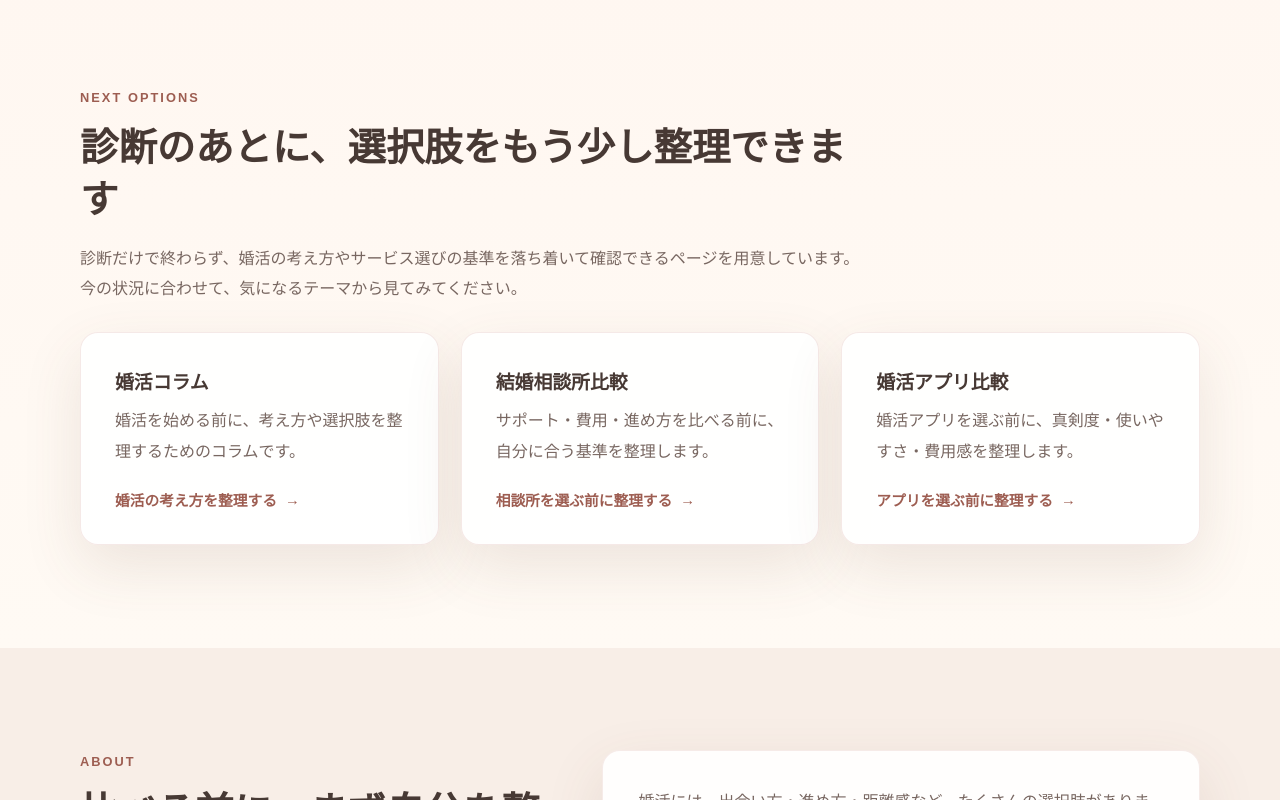
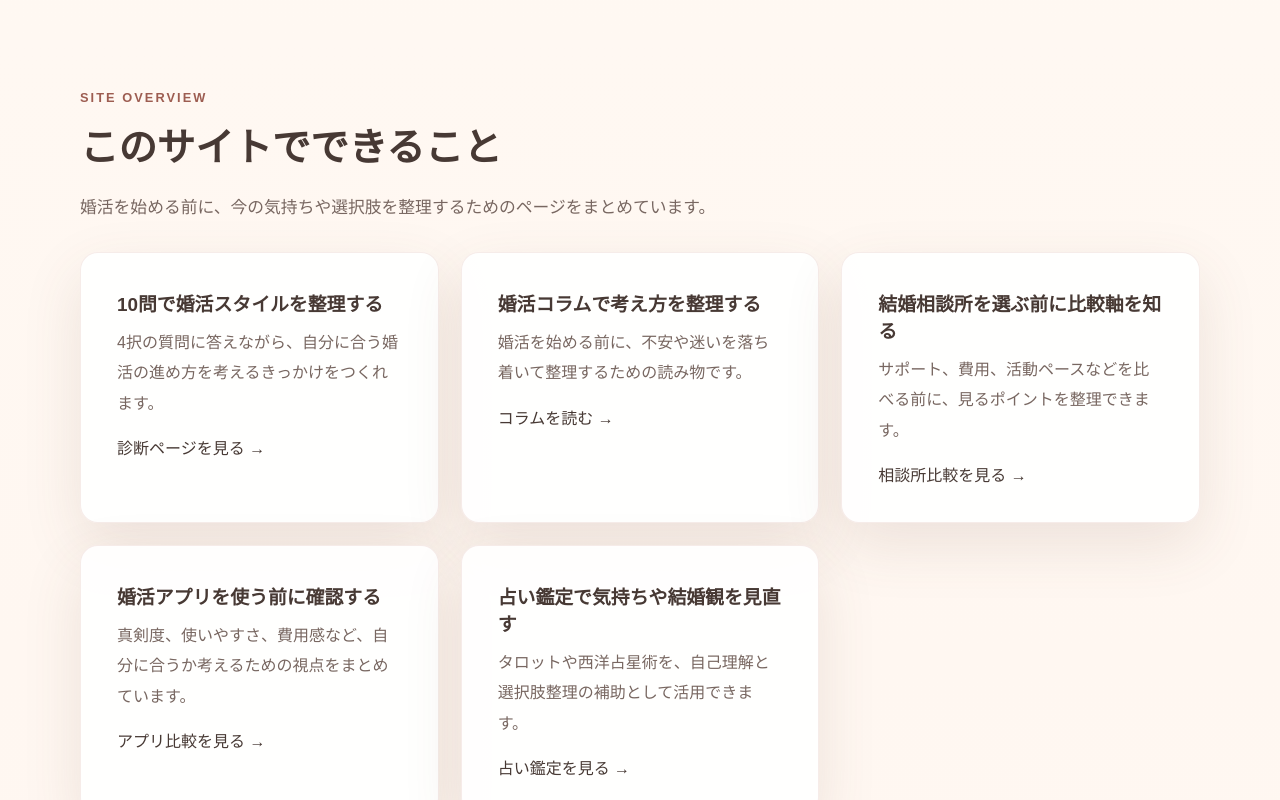
Before and after one commit to kenichis1971-cloud/konkatsu-diagnosis-site, a Next.js app: page / in a window 1280 px wide. Shown: the part 1200-2000 px from the top of the page. Built offline with nearby package versions, Linux system fonts and the light colour scheme.

Commit message:
Add home page site overview section

```diff
--- a/app/page.tsx
+++ b/app/page.tsx
@@ -21,6 +21,40 @@ const features = [
   {
     title: "無理なく一歩進む",
     body: "焦りをあおるのではなく、自分のペースで次の行動を考えやすくすることを大切にします。",
+  },
+];
+
+
+const siteOverviewItems = [
+  {
+    title: "10問で婚活スタイルを整理する",
+    body: "4択の質問に答えながら、自分に合う婚活の進め方を考えるきっかけをつくれます。",
+    href: "/diagnosis",
+    label: "診断ページを見る",
+  },
+  {
+    title: "婚活コラムで考え方を整理する",
+    body: "婚活を始める前に、不安や迷いを落ち着いて整理するための読み物です。",
+    href: "/articles",
+    label: "コラムを読む",
+  },
+  {
+    title: "結婚相談所を選ぶ前に比較軸を知る",
+    body: "サポート、費用、活動ペースなどを比べる前に、見るポイントを整理できます。",
+    href: "/marriage-agencies",
+    label: "相談所比較を見る",
+  },
+  {
+    title: "婚活アプリを使う前に確認する",
+    body: "真剣度、使いやすさ、費用感など、自分に合うか考えるための視点をまとめています。",
+    href: "/marriage-apps",
+    label: "アプリ比較を見る",
+  },
+  {
+    title: "占い鑑定で気持ちや結婚観を見直す",
+    body: "タロットや西洋占星術を、自己理解と選択肢整理の補助として活用できます。",
+    href: "/fortune",
+    label: "占い鑑定を見る",
   },
 ];
 
@@ -76,6 +110,26 @@ export default function Home() {
               自分に合う婚活スタイルを見てみる
             </Link>
             <p>所要時間の目安は数分です。気軽に今の考えを整理できます。</p>
+          </div>
+        </div>
+      </section>
+
+
+      <section className="section" aria-labelledby="site-overview-title">
+        <div className="section__inner">
+          <p className="eyebrow">Site Overview</p>
+          <h2 id="site-overview-title">このサイトでできること</h2>
+          <p className="lead">
+            婚活を始める前に、今の気持ちや選択肢を整理するためのページをまとめています。
+          </p>
+          <div className="card-grid">
+            {siteOverviewItems.map((item) => (
+              <article className="text-card" key={item.href}>
+                <h3>{item.title}</h3>
+                <p>{item.body}</p>
+                <Link href={item.href}>{item.label} →</Link>
+              </article>
+            ))}
           </div>
         </div>
       </section>
```
